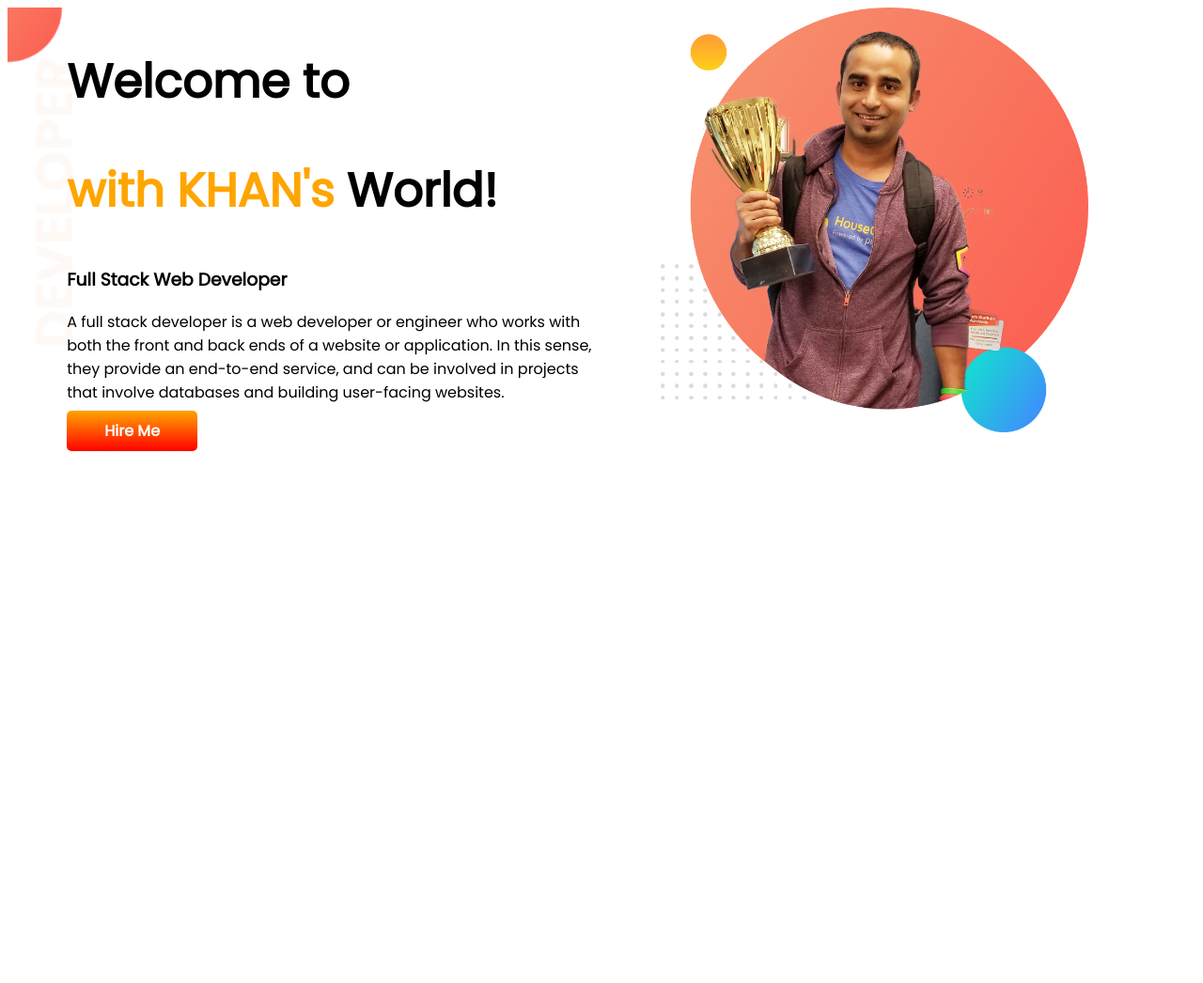
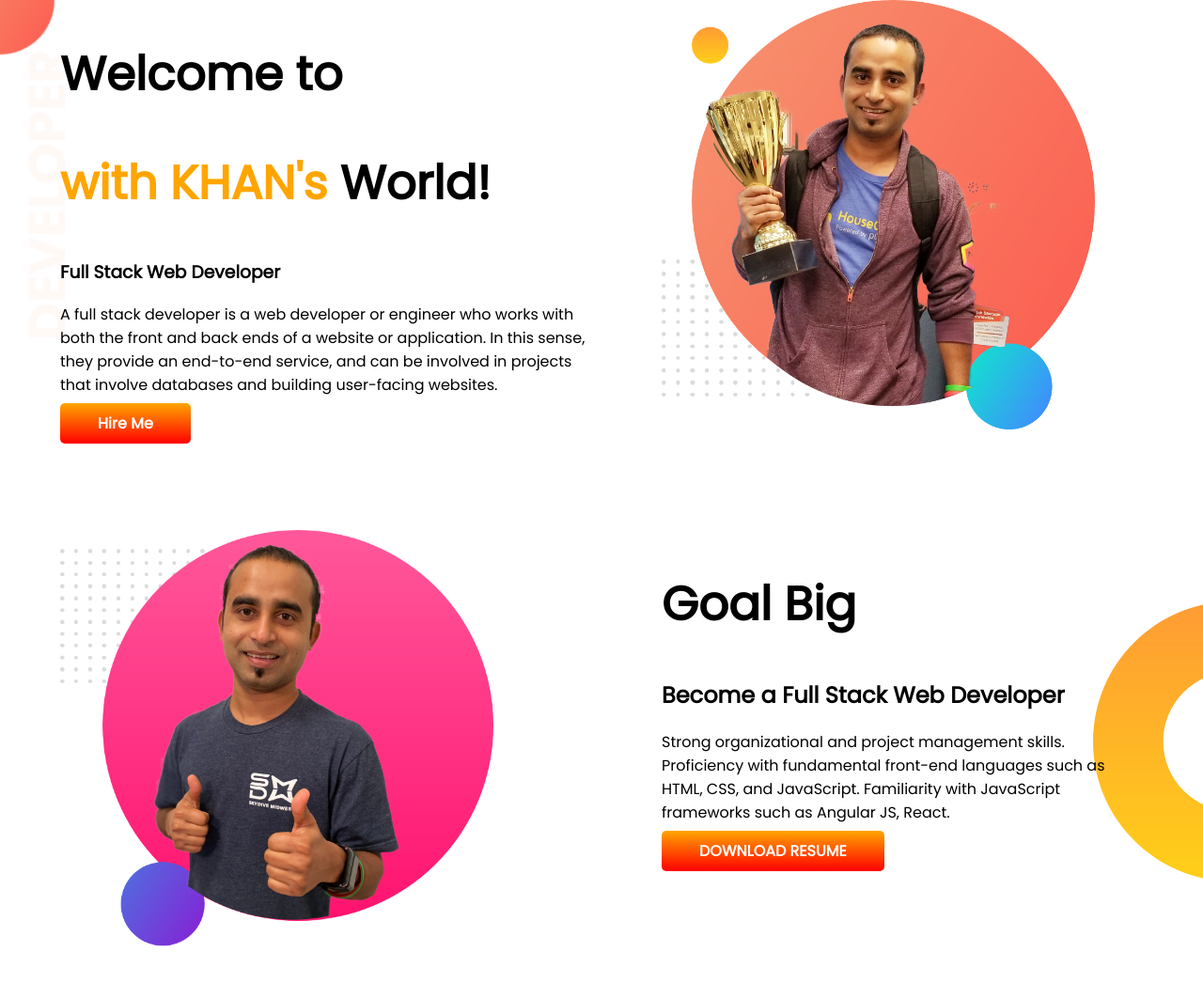
Before and after one commit to irfankhan07/developer-portfolio, a plain HTML site: page index.html in a window 1280 px wide. Shown: the whole page at 94% size. Before the commit the page ends 800 px from the top, so only its background shows below. Drawn offline with Linux system fonts and the light colour scheme.

Commit message:
dream added

```diff
--- a/index.html
+++ b/index.html
@@ -24,6 +24,21 @@
         </div>
     </section>
 
+    <section class="dream-big">
+        <div class="half-width">
+         <img src="images/jhankar2.png" alt="">
+        </div>
+
+        <div class="half-width">
+            <h1>Goal Big</h1>
+            <h2>Become a Full Stack Web Developer</h2>
+            <p class="right-side">Strong organizational and project management skills. Proficiency with fundamental front-end languages such as HTML, CSS, and JavaScript. Familiarity with JavaScript frameworks such as Angular JS, React.</p>
+            <a class="link-button" target ="_blank" href="http://127.0.0.1:5500/index.html#">DOWNLOAD RESUME</a>
+
+        </div>
+
+    </section>
+
 
 </body>
 </html>
--- a/style.css
+++ b/style.css
@@ -1,5 +1,6 @@
 body {
     font-family: 'Poppins', sans-serif;
+    margin: 0;
 }
 
 h1 {
@@ -13,11 +14,13 @@ h1 {
 
 section {
     display: flex;
+    margin-bottom: 100px;
 }
 
 .half-width {
     width: 50%;
     padding-left: 5%;
+
 
 }
 
@@ -39,3 +42,13 @@ section {
     background-image: url(images/top-banner.png);
     background-repeat: no-repeat;
 }
+
+.dream-big {
+    background-image: url(images/dream-bg.png);
+    background-repeat: no-repeat;
+    background-position: right;
+}
+
+.right-side {
+    padding-right: 10%;
+}
```
